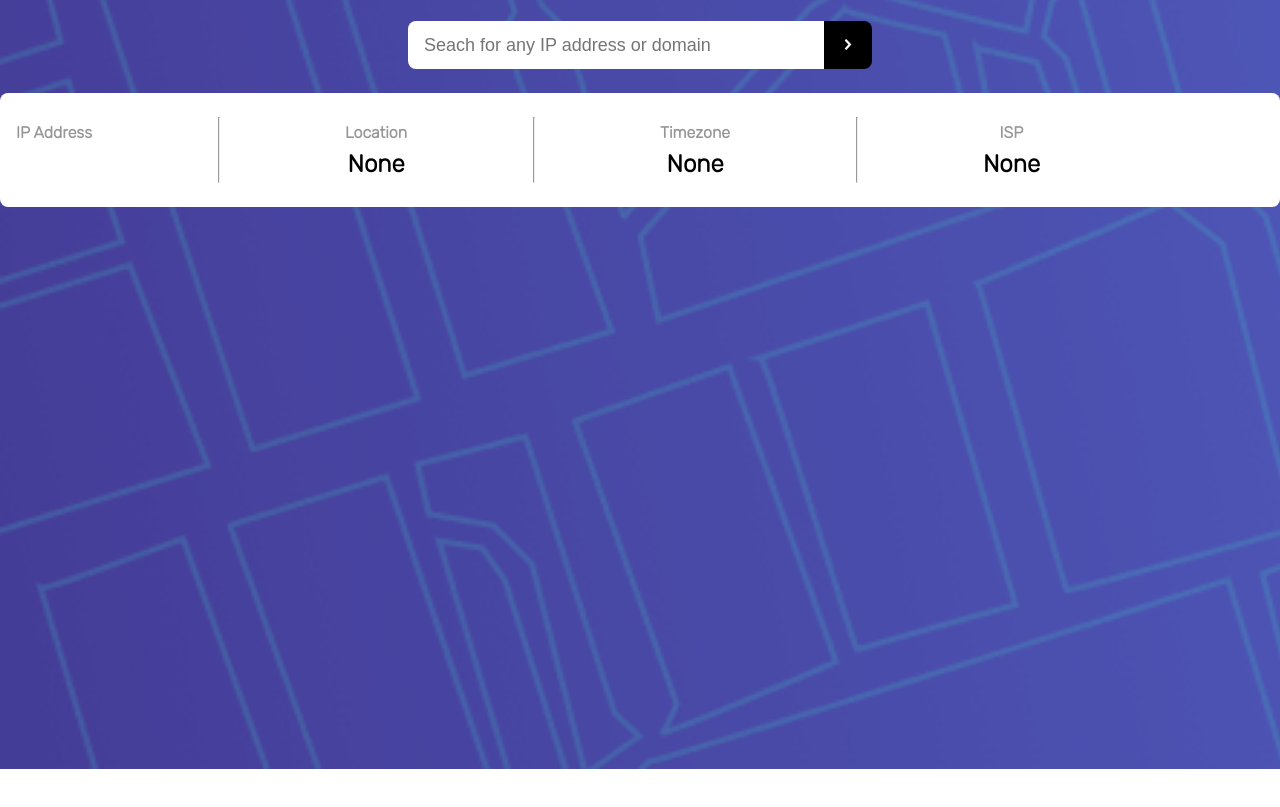
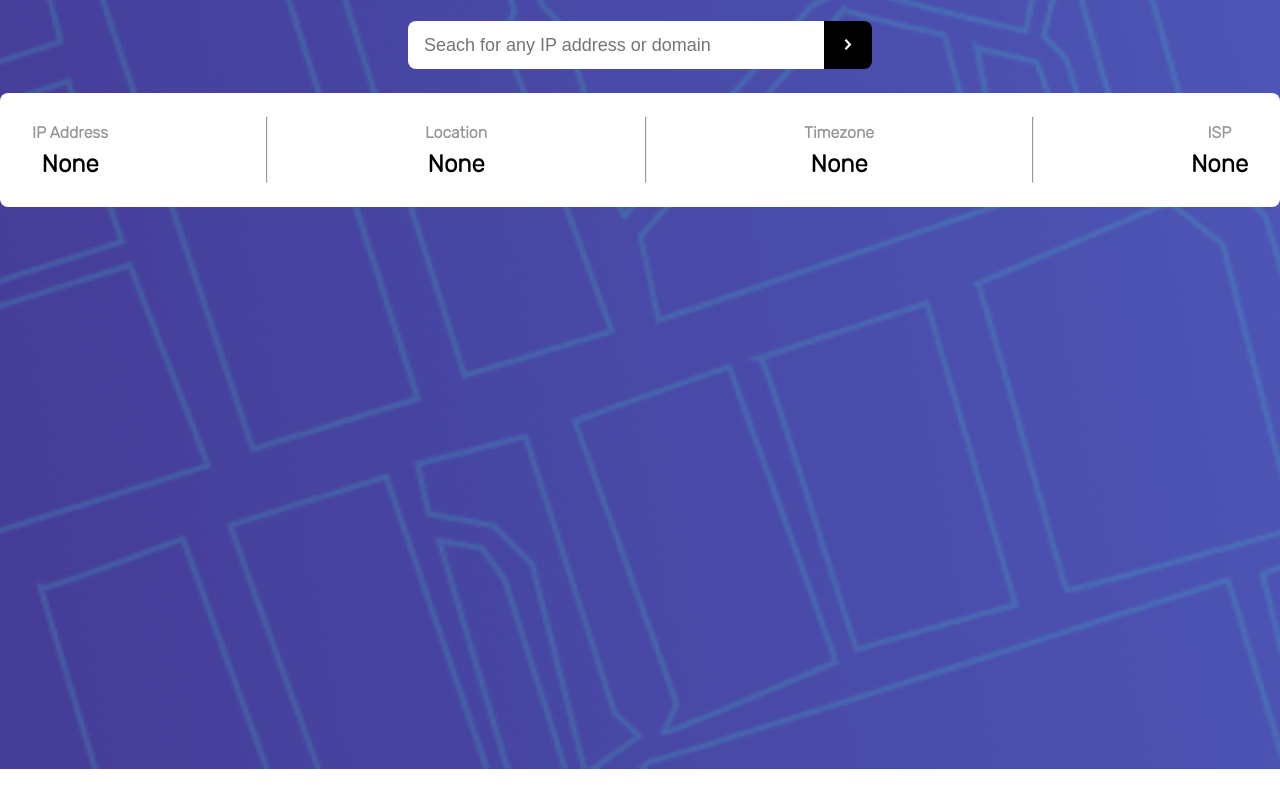
Before and after one commit to roc2246/IP__address__FEM, a plain HTML site: page index.html in a window 1280 px wide. Shown: the part 39-846 px from the top of the page. Drawn offline with nearby package versions, Linux system fonts and the light colour scheme; a web font is replaced by a local one.

Commit message:
Fixed HTML markup and .ip-location mobile responsiveness

```diff
--- a/index.html
+++ b/index.html
@@ -41,7 +41,7 @@
     <section class="ip-location">
       <div class="ip-location__stat">
         <h4 class="ip-location__stat--heading">IP Address</h4>
-        <h2 class="ip-location__stat--info">&nbsp;</h2>
+        <h2 class="ip-location__stat--info">None</h2>
       </div>
       <hr class="ip-location__divider">
       <div class="ip-location__stat">
--- a/style.css
+++ b/style.css
@@ -114,6 +114,7 @@ button:hover {
   display: flex;
   flex-direction: column;
   align-items: center;
+  justify-content: space-between;
 
   background-color: white;
   border-radius: var(--border-radius);
@@ -138,9 +139,12 @@ button:hover {
 .ip-location__divider{
   display: none;
   height: 4rem;
+
+  margin-left: 1rem;
+  margin-right: 1rem;
 }
 
-@media (min-width: 376px) {
+@media (min-width: 721px) {
   .ip-location{
     flex-direction: row;
     flex-wrap: wrap;
@@ -149,7 +153,8 @@ button:hover {
     max-width: 80rem;
     margin-left: auto;
     margin-right: auto;
-    padding-right: 15rem;
+    padding-left: 2rem;
+    padding-right: 2rem;
   }
   .ip-location__divider{
     display: block;
```
